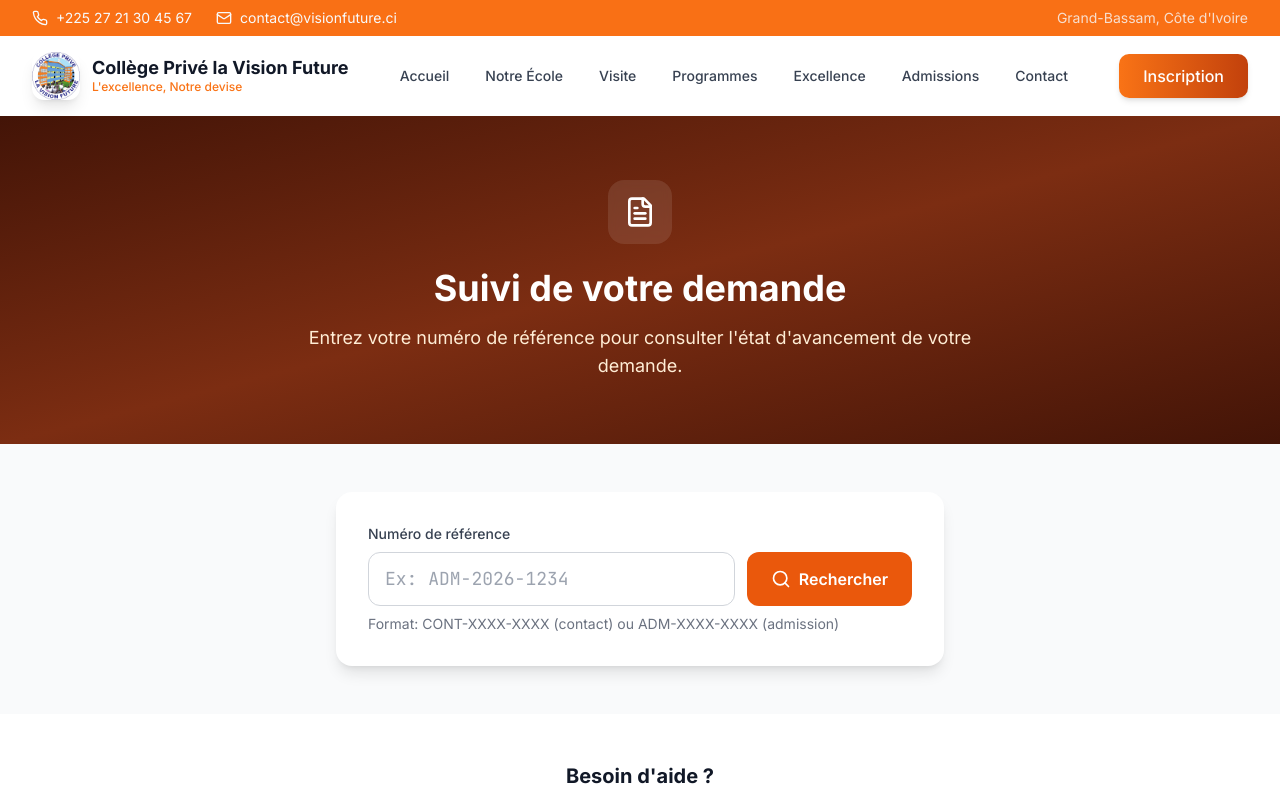
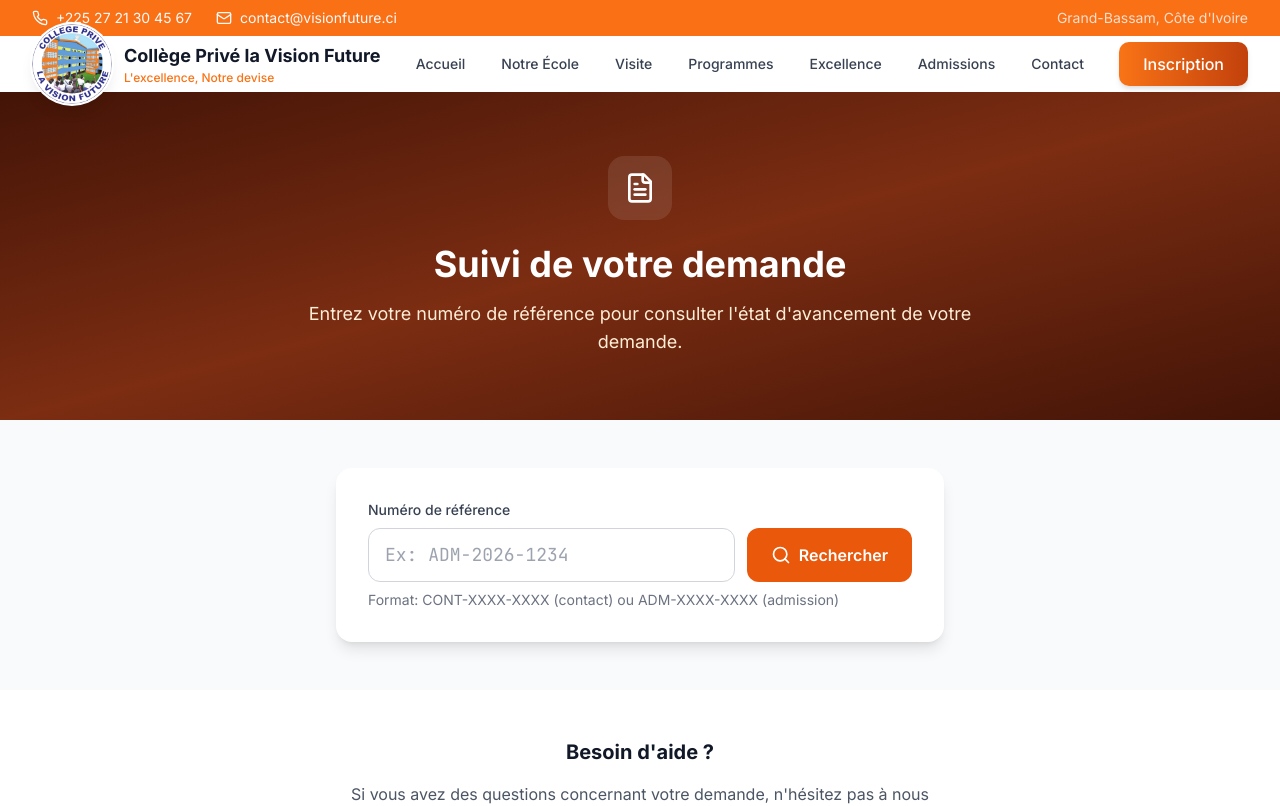
Before and after one commit to ecqm19services-web/GSVF, a React (Vite) app: page /suivi in a window 1280 px wide. Shown: the top 806 px of the page. Built offline with nearby package versions, Linux system fonts and the light colour scheme.

Commit message:
fix: logo overflow header, reduce header height, video section redesign with play button at bottom

```diff
--- a/src/components/layout/Header.tsx
+++ b/src/components/layout/Header.tsx
@@ -52,12 +52,14 @@ const Header: React.FC = () => {
         }`}
       >
         <div className="max-w-7xl mx-auto px-4 sm:px-6 lg:px-8">
-          <div className="flex justify-between items-center h-20">
+          <div className="flex justify-between items-center h-14">
             {/* Logo */}
-            <Link to="/" className="flex items-center gap-3 group">
-              <img src="/logo-vf.svg" alt="Collège Privé la Vision Future" className="w-12 h-12 rounded-xl object-contain shadow-lg group-hover:shadow-orange-200 transition-shadow" />
+            <Link to="/" className="flex items-center gap-3 group relative">
+              <div className="relative -my-6 z-10">
+                <img src="/logo-vf.svg" alt="Collège Privé la Vision Future" className="w-16 h-16 md:w-20 md:h-20 rounded-full object-contain bg-white shadow-lg ring-2 ring-white group-hover:shadow-orange-200 transition-shadow" />
+              </div>
               <div className="hidden sm:block">
-                <h1 className="text-lg font-bold text-gray-900 leading-tight">Collège Privé la Vision Future</h1>
+                <h1 className="text-base lg:text-lg font-bold text-gray-900 leading-tight">Collège Privé la Vision Future</h1>
                 <p className="text-xs text-orange-500 font-medium">L'excellence, Notre devise</p>
               </div>
             </Link>
--- a/src/components/pages/NotreEcoleContent.tsx
+++ b/src/components/pages/NotreEcoleContent.tsx
@@ -77,15 +77,18 @@ const NotreEcoleContent: React.FC = () => {
         <div className="max-w-7xl mx-auto px-4 sm:px-6 lg:px-8">
           <div className="grid lg:grid-cols-2 gap-12 items-center">
             {/* Video à gauche */}
-            <div className="relative aspect-video rounded-2xl overflow-hidden bg-gradient-to-br from-blue-900 to-blue-800 shadow-xl">
-              {/* Remplacer ce placeholder par une vraie vidéo quand disponible */}
-              <div className="absolute inset-0 flex flex-col items-center justify-center text-white">
-                <div className="w-20 h-20 bg-white/20 backdrop-blur-sm rounded-full flex items-center justify-center mb-4 hover:bg-white/30 transition-colors cursor-pointer">
-                  <Play className="w-10 h-10 text-white ml-1" />
+            <div className="relative aspect-video rounded-2xl overflow-hidden shadow-xl group cursor-pointer">
+              {/* Photo du fondateur en couverture */}
+              {/* Remplacer par /images/fondateur.webp quand la photo sera disponible */}
+              <div className="absolute inset-0 bg-[url('/images/accueil/accueil_ecole.jpeg')] bg-cover bg-center" />
+              <div className="absolute inset-0 bg-gradient-to-t from-blue-900/80 via-transparent to-transparent" />
+              {/* Bouton play en bas */}
+              <div className="absolute bottom-0 left-0 right-0 p-6 flex items-center gap-4">
+                <div className="w-14 h-14 bg-white/20 backdrop-blur-sm rounded-full flex items-center justify-center group-hover:bg-white/40 transition-colors flex-shrink-0">
+                  <Play className="w-7 h-7 text-white ml-1" />
                 </div>
-                <p className="text-blue-200 text-sm font-medium">Vidéo de présentation</p>
+                <p className="text-white text-sm md:text-base font-medium">Cliquez ici pour voir la vidéo de présentation</p>
               </div>
-              <div className="absolute inset-0 bg-[url('/images/accueil/accueil_ecole.jpeg')] bg-cover bg-center opacity-30" />
             </div>
 
             {/* Texte à droite */}
```
